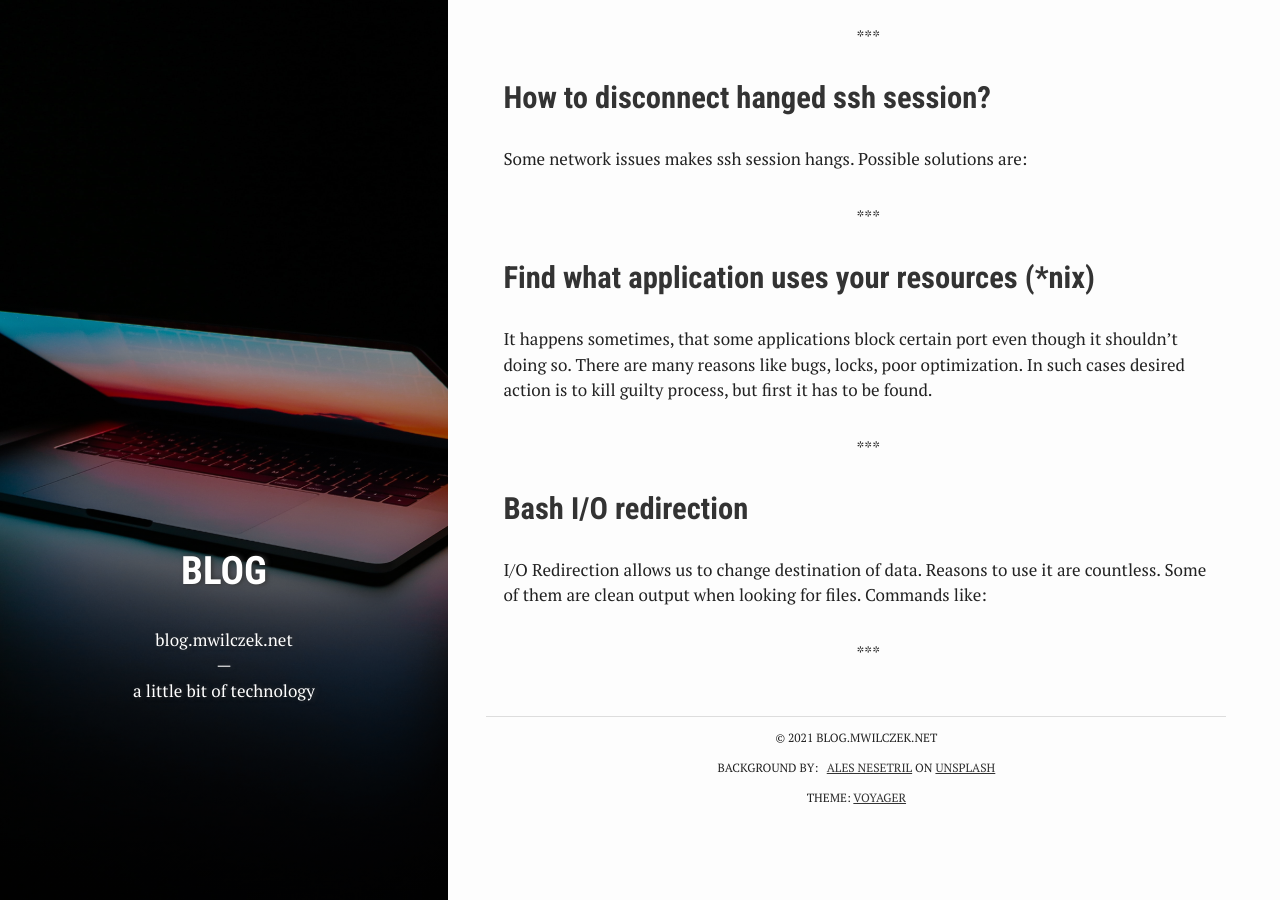
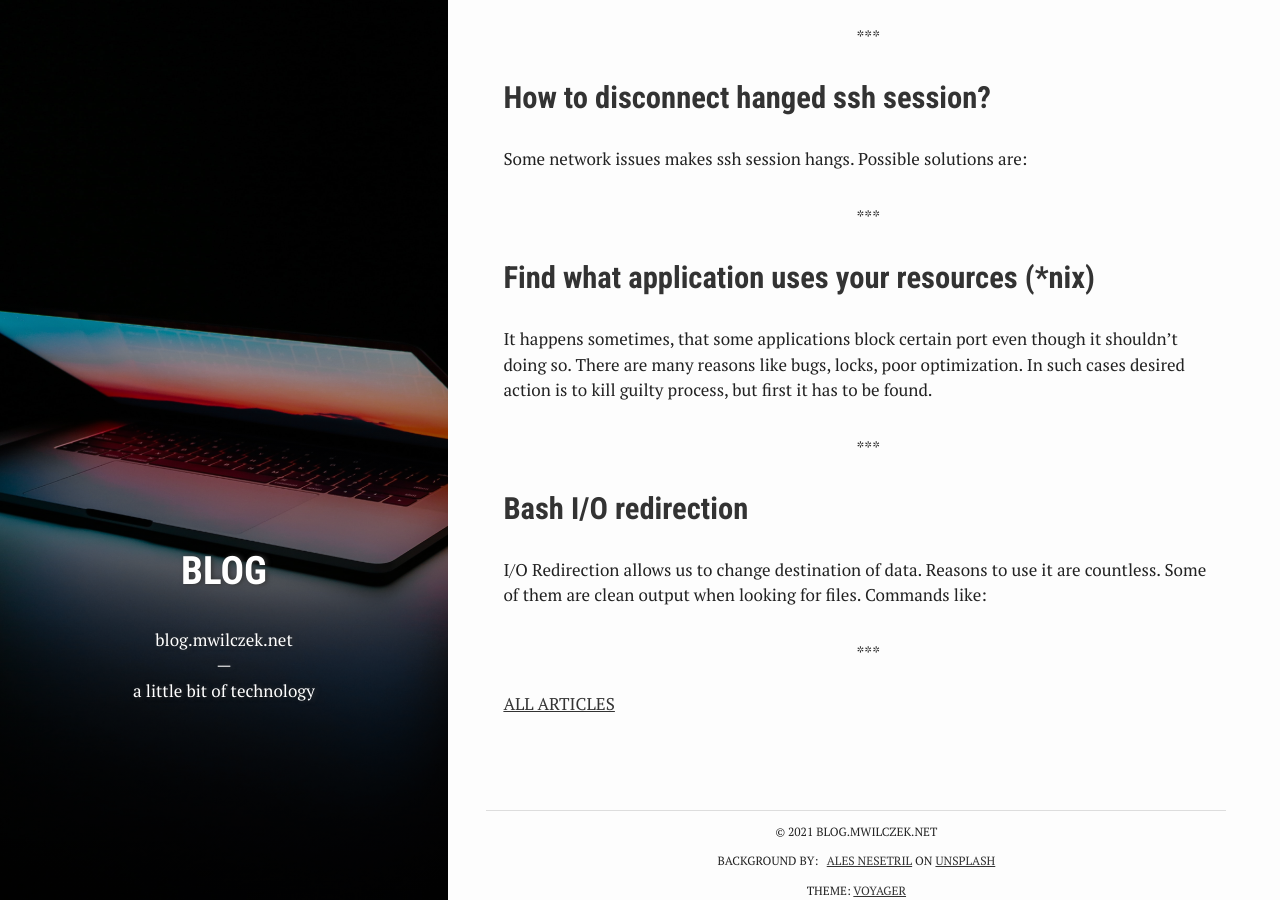
Before and after one commit to mwilczek-net/blog.mwilczek.net, a Jekyll site: the page built from index.html, in a window 1280 px wide and 900 px high, scrolled down 1566 px. Built offline with Jekyll 4.4.1, drawn with Linux system fonts in a browser that asks for light colours.

Commit message:
added all articles

```diff
--- a/index.html
+++ b/index.html
@@ -13,3 +13,6 @@
     {{ post.excerpt }}
   </article>
 {% endfor %}
+<article>
+  <a href="{{ "/posts" | prepend: site.baseurl }}">ALL ARTICLES</a>
+</article>
```
